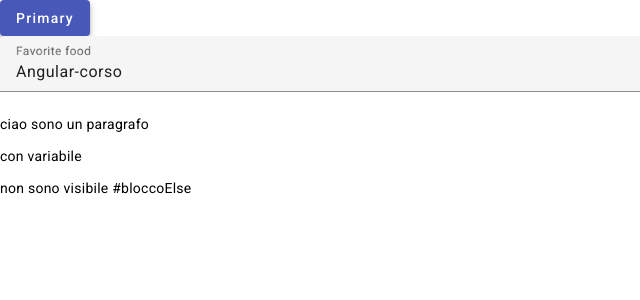
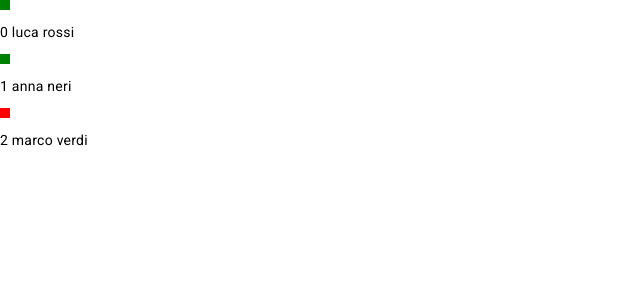
Before and after one commit to Castels88/Angular-corso, an Angular app: page / in a window 1280 px wide. Shown: the top 300 px of the page, without its empty margins (0-640 px from the left). Built offline with nearby package versions, Linux system fonts and the light colour scheme.

Commit message:
fine lezione

```diff
--- a/src/app/app.component.css
+++ b/src/app/app.component.css
@@ -8,3 +8,13 @@
 .example-full-width {
   width: 100%;
 }
+.cerchioVerde {
+  width: 10px;
+  height: 10px;
+  background-color: green;
+}
+.cerchioRosso {
+  width: 10px;
+  height: 10px;
+  background-color: red;
+}
--- a/src/app/app.component.html
+++ b/src/app/app.component.html
@@ -1,38 +1,28 @@
 <!--
-è la prima direttiva structural che vediamo .
+è la seconda direttiva structural che vediamo .
 questa va ad aggiungere o rimuovere ementi del DOM
 questa renderizzazione puo avvenire in base ad una condizione
 
+*ngFor serve prorio a ciclare della variabili ed a renderizzare nell HTML
+i dati ciclati
 
 -->
-<button mat-raised-button (click)="onClick($event)" color="primary">Primary</button>
+<!-- <button mat-raised-button (click)="onClick($event)" color="primary">Primary</button>
 <mat-form-field class="example-full-width">
   <mat-label>Favorite food</mat-label>
   <input matInput placeholder="Ex. Pizza" [(ngModel)]="title">
-</mat-form-field>
+</mat-form-field> -->
+<!-- quindi noi vogliamo che vengano renderizzati gli li quindi al tag
+li andiamoi ad associare ngFor che si scrive cosi si mette una variabile let
+il nome della variabile che vogliamo assegnare of "della variabile che abbiamo nel
+app.TS "quindi persone"i nostri dati" e poi molto semplicemente dentro ai tag li
+dentro 2 {{la variabile.key del nostro oggetto}}
+possiamo anche mostrare l'indice dei nostri dati con l index che è
+gia dentro ngFor -->
 
-<!-- vedremo il nostro paragrafo perche la condizione è rispettata e quindi sarà true -->
-<p *ngIf="4<5">ciao sono un paragrafo</p>
-<!-- non verrà renderizzato perche 4 non è maggiore di 5 e quindi sarà false -->
-<p *ngIf="4>5">sono visibile?</p>
-<!-- andiamo a farlo con una variabile , quindi andiamo nel nostro app.ts => -->
-<p *ngIf="isVisible">con variabile</p>
-<!-- andiamo ad utilizzare una variabile template che nel nostro caso chiameremo
-bloccoElse  -->
-<p *ngIf="isVisible2;then bloccoIf else bloccoElse"></p>
-<!-- per richiamare la variabile template si usa il #con il
-  nome della variabile data prima .
-ma affinche funzioni e affinche else non ci dia errori dobbiamo
-1)mettere la condizione dell else in un ng-template
-<ng-template #bloccoElse>non sono visibile</ng-template>
--->
-<!-- oppure wrappare il tag p dentro un ng-template
-meglio utilizzare questo secondo metodo-->
-<ng-template #bloccoElse>
-  <p>non sono visibile #bloccoElse</p>
-</ng-template>
-<!-- oltre all'else siste anche il blocco then che funziona allo stesso modo  -->
-<ng-template #bloccoIf>
-  <p>sono visibile #bloccoIf</p>
-</ng-template>
-<!-- in poche parole il *ngIf è quello che serve per fare il conditional rendering di react -->
+
+<div *ngFor="let persona of persone; index as i">
+  <p class="cerchioVerde" *ngIf="persona.isOnline"></p>
+  <p class="cerchioRosso" *ngIf="!persona.isOnline"></p>
+  <p>{{i}} {{persona.nome}} {{persona.cognome}}</p>
+</div>
--- a/src/app/app.component.ts
+++ b/src/app/app.component.ts
@@ -7,11 +7,29 @@ import { Component, OnInit } from '@angular/core';
 })
 export class AppComponent {
   title = 'Angular-corso';
-
+  isVisible = true;
+  isVisible2 = false;
+  persone = [
+    {
+      nome: 'luca',
+      cognome: 'rossi',
+      isOnline: true,
+    },
+    {
+      nome: 'anna',
+      cognome: 'neri',
+      isOnline: true,
+    },
+    {
+      nome: 'marco',
+      cognome: 'verdi',
+      isOnline: false,
+    },
+  ];
+  onInput(e: Event) {
+    this.title = (<HTMLInputElement>e.target).value;
+  }
   onClick(e: Event) {
     this.title = 'ho cliccato sul bottone';
   }
-
-  isVisible = true;
-  isVisible2 = false;
 }
```
